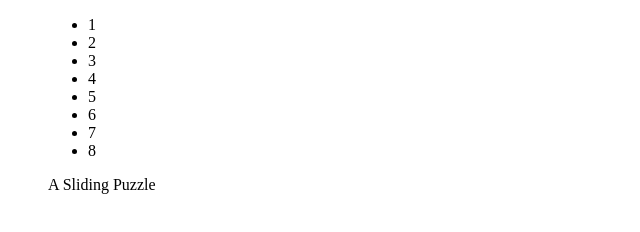
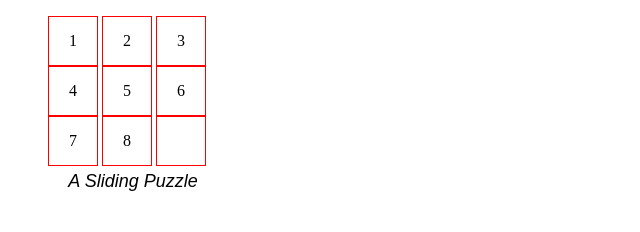
Before and after one commit to lidia-idx/sliding-puzzle-quiz, a plain HTML site: page index.html in a window 1280 px wide. Shown: the whole page, without its empty margins (0-640 px from the left). Drawn offline with Linux system fonts and the light colour scheme.

Commit message:
Prototypical layout and puzzle element initialization.

```diff
--- a/index.html
+++ b/index.html
@@ -1,7 +1,10 @@
 <!doctype html>
 <html>
 <head>
-
+    <meta charset="utf-8">
+    <meta name="viewport" content="width=device-width, initial-scale=1.0">
+    <link rel="stylesheet" href="style.css">
+    <script src="puzzle.js"></script>
     <title>Sliding Puzzle</title>
 
 </head>
--- /dev/null
+++ b/puzzle.js
@@ -0,0 +1,71 @@
+/**
+ * Created by Lidia Khmylko on 2/27/17.
+ */
+
+"use strict";
+
+(function(){
+
+    function Puzzle(options) {
+        var elem = options.elem;
+        console.log(elem.className);
+
+        //TODO: move to init function
+        var emptyLi = document.createElement("li");
+        emptyLi.setAttribute("class", "tile empty");
+        emptyLi.innerHTML = "0";
+        elem.appendChild(emptyLi);
+
+        var tiles = elem.children;
+        console.log(tiles[0]);
+
+
+        function canSwap(elem){
+            return true; //TODO
+        }
+
+        // return tile or null if no tile has been clicked
+        function getClickedTile(e){
+            var clickedElem = e.target;
+            if(!(clickedElem.className === "tile" || clickedElem.className === "empty")){
+                return null;
+            }
+            if (clickedElem.className === "empty"){
+                return null;
+            }
+            return clickedElem;
+        }
+
+        function getEmptyTile(){
+            return document.querySelector(".empty");
+        }
+
+        elem.addEventListener("click", function(event) {
+            console.log("click: " + event.target.className);
+            event.target.style = "border-color: blue";
+
+            var tile = getClickedTile(event);
+            if (tile === null){
+                return;
+            }
+            swap(tile);
+        });
+
+        // swaps tile with empty element
+        function swap(tile){
+            if (canSwap(tile)){
+                console.log("swapping");
+                //TODO
+            }
+        }
+
+    }
+    function ready(){
+        var puzzle = new Puzzle({
+            elem: document.querySelector(".sliding-puzzle")
+        });
+
+    }
+
+    document.addEventListener("DOMContentLoaded", ready);
+})();
--- /dev/null
+++ b/style.css
@@ -0,0 +1,30 @@
+.sliding-puzzle-figure{
+    width: 170px;
+}
+
+ul{
+    list-style-type: none;
+    margin: 0;
+    padding: 0;
+    overflow: hidden;
+}
+
+ul li {
+    display: inline-block;
+    border: 1px solid red;
+    margin:0;
+    padding: 15px 20px 15px 20px;
+    text-align: center;
+}
+
+.empty {
+    color: white;
+}
+
+figcaption{
+    font-style: italic;
+    font-family: sans-serif;
+    font-size: large;
+    text-align: center;
+    padding: 5px 0 5px 0;
+}
```
